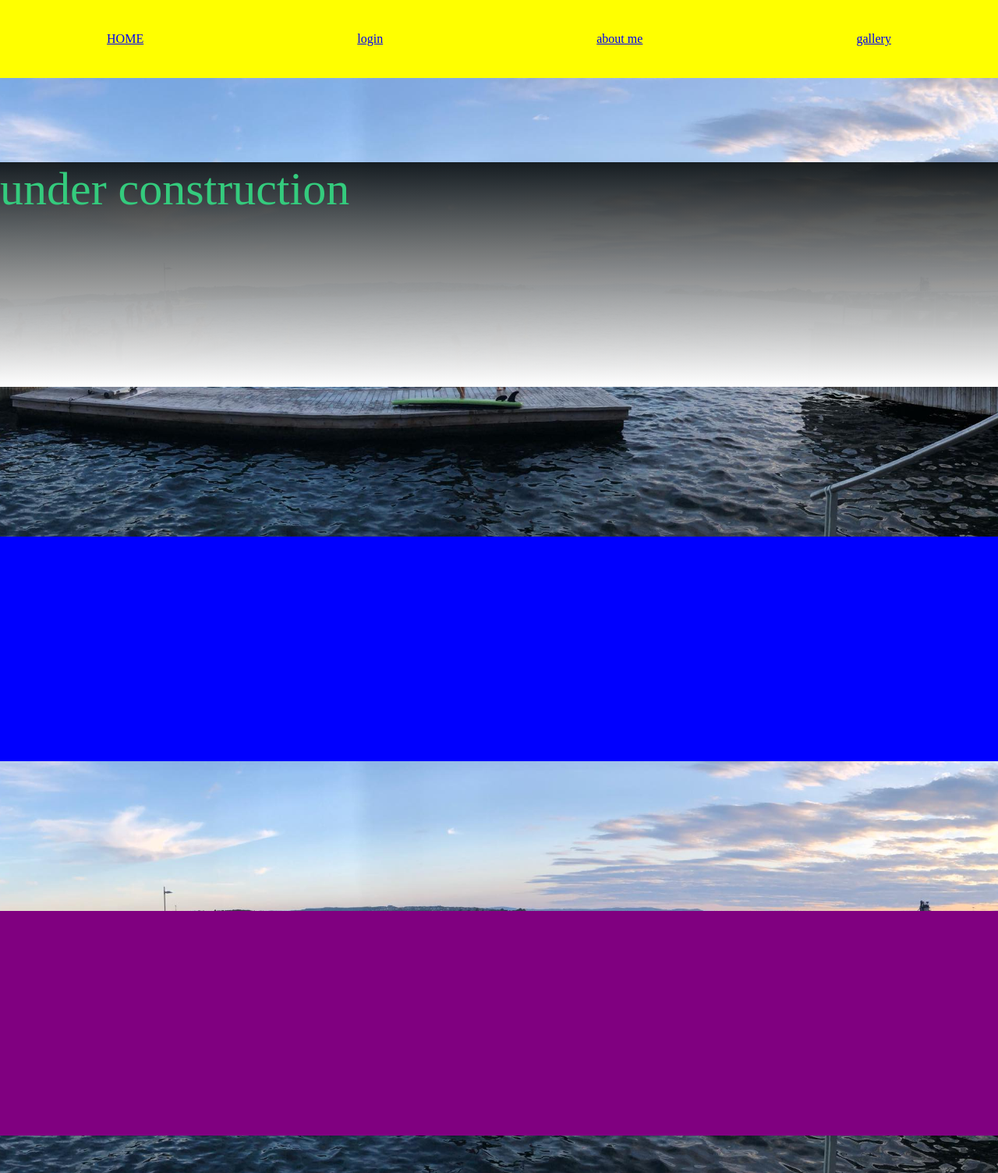
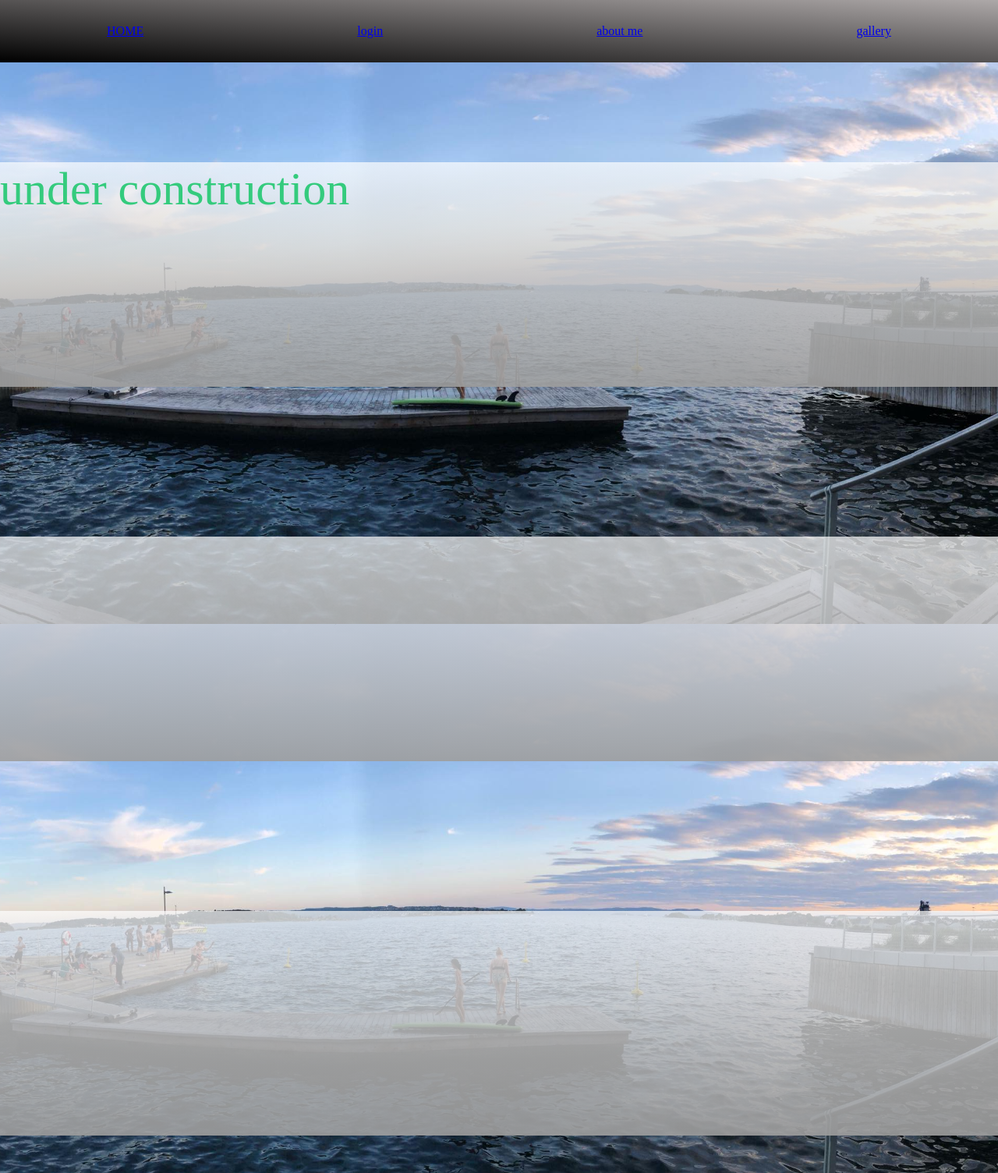
Before and after one commit to sqoshi/sqoshi.github.io, a PHP site: page /gallery.html in a window 1280 px wide. Shown: the whole page at 78% size. Run offline with PHP 8.4, Linux system fonts and the light colour scheme.

Commit message:
idz stad

```diff
--- a/css/gallerystyle.css
+++ b/css/gallerystyle.css
@@ -32,18 +32,20 @@ body {
 .first {
   height: 20%;
   margin-top: 5%;
-  background: linear-gradient(to bottom, rgba(7, 11, 12, 0.9),
-      rgb(255, 255, 255));
+  background: linear-gradient(to top, rgba(158, 158, 158, 0.9),
+      rgba(255, 255, 255, 0.7));
 }
 
 .second {
-  background-color: blue;
+  background: linear-gradient(to top, rgba(158, 158, 158, 0.9),
+      rgba(255, 255, 255, 0.7));
   margin-top: 15%;
   height: 20%;
 }
 
 .third {
-  background-color: purple;
+  background: linear-gradient(to top, rgba(158, 158, 158, 0.9),
+      rgba(255, 255, 255, 0.7));
   margin-top: 15%;
   height: 20%;
 }
@@ -55,10 +57,11 @@ body {
   left: 0;
   right: 0;
   width: 100%;
-  background-color: yellow;
+  background: linear-gradient(to top right, rgba(0, 0, 0, 1),
+      rgba(173, 168, 168,1));
   z-index: 2;
   width: 100%;
-  height: 100px;
+  height: 10%;
   display: flex;
   list-style: none;
   text-decoration: none;
```
